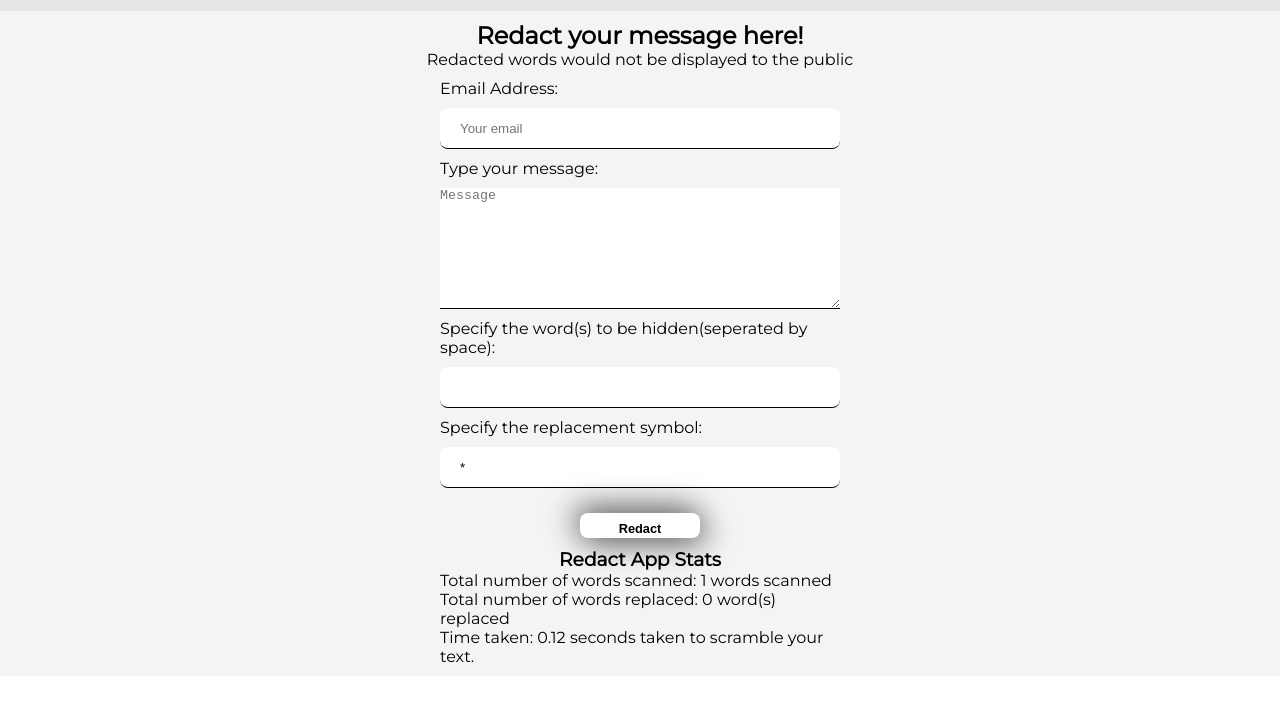
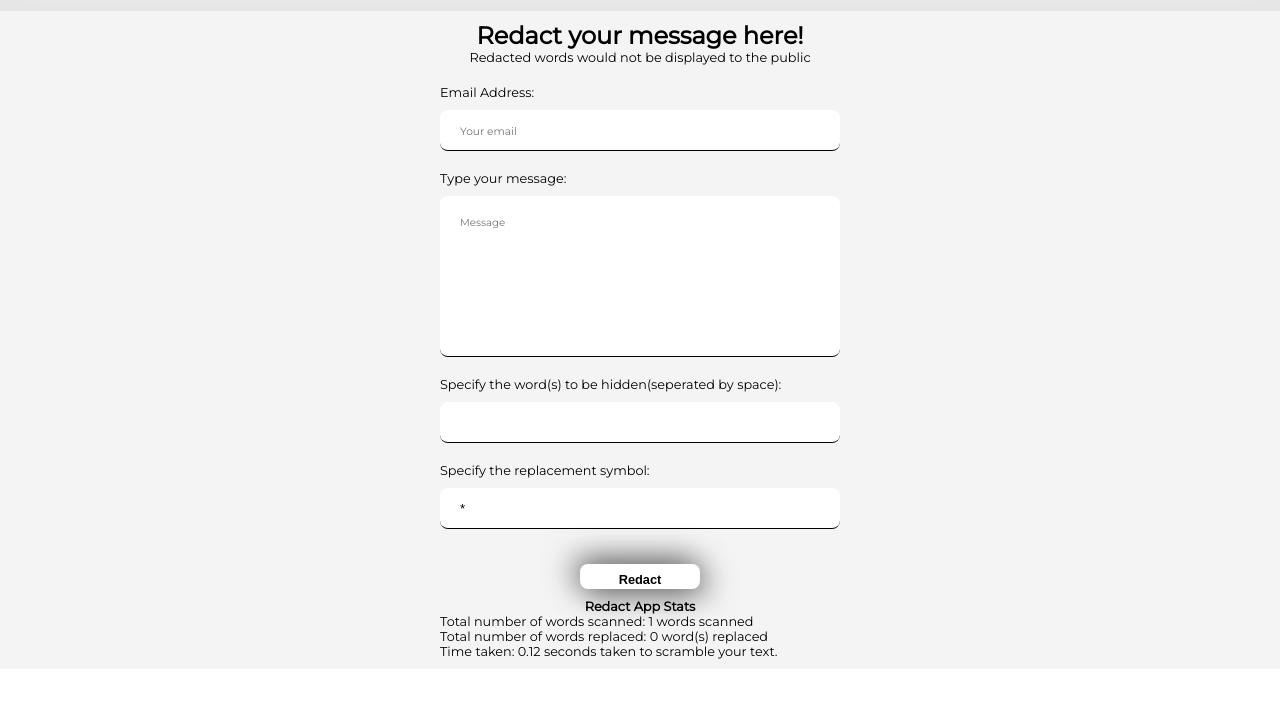
Before and after one commit to Ola-ykay/Team-purple, a plain HTML site: page index.html in a window 1280 px wide. Both pictures are taken after a click on the button "Redact". Shown: the part 56-758 px from the top of the page. Drawn offline with Linux system fonts and the light colour scheme.

Commit message:
HTML & CSS

```diff
--- a/app.mjs
+++ b/app.mjs
@@ -4,13 +4,69 @@ function startApp() {
   // so create and use/call additional functions from here
 
   // pls remove the below and make some magic in here!
-    console.log('make magic in here!');
+  // DOM Elements
+// Get DOM elements
 
-    const header = document.querySelector('h2');
-    if(header) {
-      header.textContent = 'make some magic here!!';
+const redactButton = document.querySelector("#btn-submit");
+const userInput = document.querySelector("#usermessage");
+const hiddenMessage = document.querySelector("#hiddenmessage");
+const userReplacement = document.querySelector("#replacemt-symbol");
+const statWords = document.querySelector("#stats--words");
+const replacedWords = document.querySelector("#replaced--words");
+const timeTaken = document.querySelector("#time--taken");
+
+// Get Users Inputs
+let text = "";
+
+// To record the time taken by the app.
+const startTime = new Date().getMilliseconds();
+
+
+redactButton.addEventListener('click', () => {
+  let hiddenMsgList = hiddenMessage.value.split(" ");
+  text = userInput.value;
+  for (i in hiddenMsgList) {
+  text = redactText(text, hiddenMsgList[i].trim());
   }
+  userInput.value = text;
+  let textArray = text.split(" ");
+  statWords.textContent = `Total number of words scanned: ${textArray.length} words scanned`;
+  replacedWords.textContent = `Total number of words replaced: ${handleFxns(textArray)} word(s) replaced`
+let endTime = new Date().getMilliseconds();
+  timeTaken.textContent = `Time taken: ${(endTime - startTime) / 1000} seconds taken to scramble your text.`
+});
+
+function redactText(text, wordToRedact) {
+  let word = stringToRegex(convertString(wordToRedact));
+  let replacement = userReplacement.value.repeat(wordToRedact.length);
+  let newText = text.replace(word, replacement);
+  return newText;
+}
+
+function stringToRegex(s, m) {
+  return (m = s.match(/^([\/~@;%#'])(.*?)\1([gimsuy]*)$/)) ? new RegExp(m[2], m[3].split('').filter((i, p, s) => s.indexOf(i) === p).join('')) : new RegExp(s);
+}
+
+function convertString(s) {
+  let newString = "/";
+  for (i in s) {
+    newString += s[i];
+  }
+  newString += "/gi";
+  return newString;
+}
+
+function handleFxns(textArray) {
+  let replacedWordNum = 0;
+  for (i in textArray){
+    if (textArray[i].includes(userReplacement.value)){
+      replacedWordNum++;
     };
+  }
+  return replacedWordNum;
+}
+
+ }
 
 // ======= DO NOT EDIT ============== //
  export default startApp;
--- a/index.html
+++ b/index.html
@@ -6,12 +6,10 @@
   <meta http-equiv="X-UA-Compatible" content="IE=edge">
   <meta name="viewport" content="width=device-width, initial-scale=1.0">
   <title>Redactr Project</title>
+  <script src="index.js" defer></script>
 
   <link rel="stylesheet" href="style.css">
-  <link rel="preconnect" href="https://fonts.googleapis.com">
-  <link rel="preconnect" href="https://fonts.gstatic.com" crossorigin>
-  <link href="https://fonts.googleapis.com/css2?family=Varela+Round&display=swap" rel="stylesheet">
-  <script src="index.js" defer></script>
+
 </head>
 
 <body>
@@ -25,7 +23,7 @@
     <form>
       <div class="form--grp">
         <label for="email" class="email" class="form--label">Email Address:</label>
-        <input class="form--input "type="email" id="" name="" placeholder="Your email" required>
+        <input class="form--input "type="email" id="email" name="" placeholder="Your email" required>
       </div>
       <div class="form--grp">
         <label for="usermessage" class="message" class="form--label">Type your message:</label>
--- a/style.css
+++ b/style.css
@@ -1,110 +1,4 @@
-/* *{
-    box-sizing: border-box;
-    font-family:'Varela Round', sans-serif;
-}
 
-body{
-  display: flex;
-  justify-content: center;
-  align-items: center;
-  background-image: linear-gradient(to right,#636363,#a2ab58 );
-}
-
-.container{
-    height: 500px;
-    width: 400px;
-    background-color: #fff;
-    padding: 100px;
-    padding-top: 10px;
-    top: 50%;
-    right: 3%;
-    position: absolute;
-    transform: translate(-50%, -50%);
-}
-img{
-    position: absolute;
-    right: 13%;
-    top: 50%;
-    transform: translate(-50%, -50%);
-
-}
-form{
-    position: absolute;
-    height: 50px;
-    width: 50%;
-    font-size: 0.8rem;
-}
-h1{
-    text-align: center;
-    font-size: 1rem;
-
-}
-p{
-    font-size: 0.7rem;
-
-}form label{
-    font-size: 0.7rem;
-    padding-top: 5px;
-
-}
-
-form input{
-    width: 100%;
-    height: 35px;
-    padding-top: 10px;
-    border: none;
-    outline: none;
-    border-bottom: 1px solid black;
-    margin-bottom: 10px;
-    font-size: 0.6rem;
-}
-
-form textarea{
-    border: none;
-    width: 100%;
-    outline: none;
-    border-bottom: 1px solid black;
-    padding-top: 10px;
-    font-size: 0.6rem;
-    margin-bottom: 10px;
-}
-
-#submit{
-    padding: 8px;
-    border-radius: 10px;
-    color: #fff;
-    background-color: #000;
-    width: 100%;
-    font-size: 0.65rem;
-    margin-top: 20px;
-
-}
-#submit:hover{
-    font-size: 0.8rem;
-    cursor: pointer;
-
-}
-
-@media (min-width: 320px) and (max-width: 1024px) {
-img{
-
-    position: absolute;
-    right: 13%;
-
-}
-.container{
-   width:300px;
-height: 500px;
-right: -1%;
-
-}
-  form input{
-    padding-top:5px;
-    margin-bottom:5px;
-    height: 20px;
-}
-}
- */
 @import url('https://fonts.googleapis.com/css2?family=Montserrat&family=Permanent+Marker&display=swap');
 
 
@@ -185,7 +79,11 @@ form {
 /*   border: 1px solid black; */
   display: flex;
   flex-direction: column;
-  margin-top: 10px;
+  margin-top: 20px;
+}
+
+.form--grp label{
+  font-size: var(--small-font-size);
 }
 
 .form--label{
@@ -197,16 +95,22 @@ form {
 .form--input{
   padding: 20px;
   border-radius: var(--border-radius);
-  border: var(--border);
   height: 25px;
   width: 100%;
   border: none;
   margin-top: 10px;
   border-bottom: 1px solid black;
 }
-
+#email::placeholder, #usermessage::placeholder{
+ font-family: 'Montserrat', 'Varela Round', sans-serif;
+  font-size: var(--small-font-size);
+}
 .container>h1, .container>p{
   text-align: center;
+}
+
+.container>p{
+  font-size: var(--small-font-size);
 }
 
 .container::-webkit-scrollbar {
@@ -236,29 +140,8 @@ form::-webkit-scrollbar {
 }
 
 #btn-submit:hover{
-/*     background-color:rgb(3, 29, 37); */
-/*   background-color: var(--misc-color-four); */
   font-size:var(--medium-font-size) ;
   box-shadow: none;
-}
-
-input:focus, textarea:focus {
-    outline-color: rgb(40, 16, 129);
-}
-
-.stats--wrapper{
-  margin: 0px auto;
-  width: min(100%, 400px);
-/*   border: 2px solid red; */
-}
-
-/* .stats--wrapper p, .stats--wrapper h3{
-  border: 1px solid blue;
-} */
-
-.stats--wrapper h3{
-  text-align: center;
-  border-bottom-color: black;
 }
 
 form textarea{
@@ -267,4 +150,28 @@ form textarea{
     width: 100%;
     outline: none;
     border-bottom: 1px solid black;
+   font-family: 'Montserrat', 'Varela Round', sans-serif;
 }
+textarea{
+  resize: none;
+   border-radius: var(--border-radius);
+  padding: 20px;
+  font-size: var(--small-font-size);
+}
+
+
+input:focus, textarea:focus {
+  border: 2px solid #000;
+
+}
+
+.stats--wrapper{
+  margin: 0px auto;
+  width: min(100%, 400px);
+  font-size: var(--small-font-size);
+}
+
+.stats--wrapper h3{
+  text-align: center;
+  font-size: var(--medium-font-size);
+}
```
Lines whose indentation alone changed are shown as unchanged.
